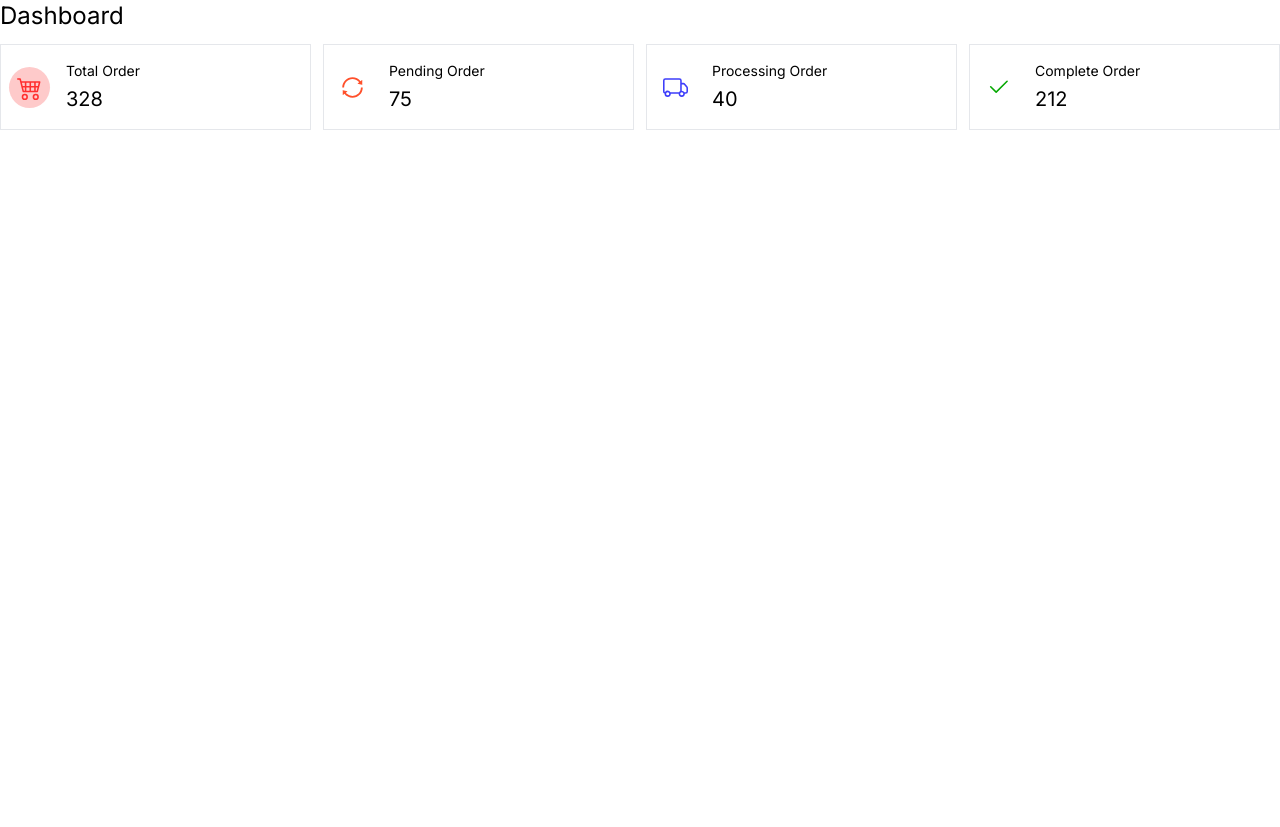
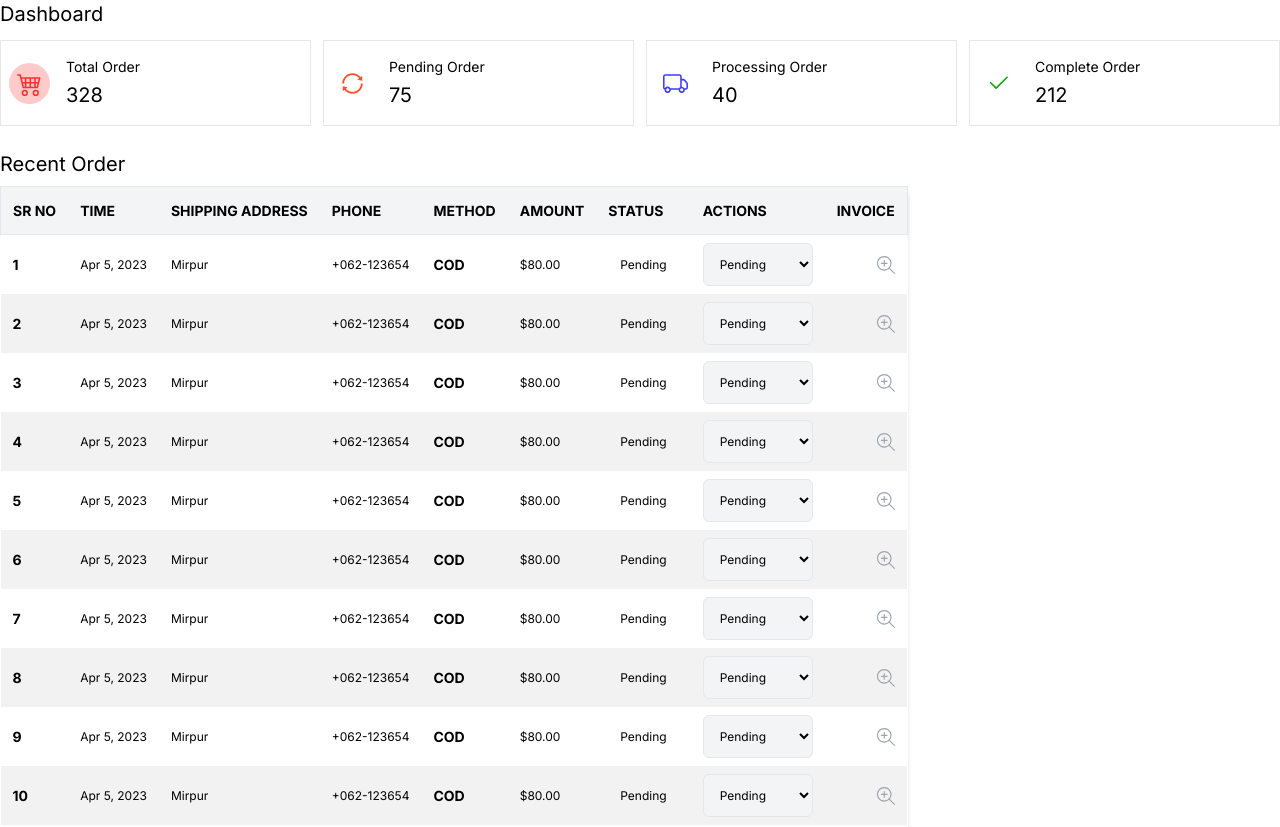
Before and after one commit to arafatyamin/kacha-bazar, a Next.js app: page /user/dashboard in a window 1280 px wide. Shown: the top 827 px of the page. Before the commit the page ends 800 px from the top, so only its background shows below. Built offline with nearby package versions, Linux system fonts and the light colour scheme.

Commit message:
complete user dashboard

```diff
--- a/Components/AdminComponents/OrderDisplay.js
+++ b/Components/AdminComponents/OrderDisplay.js
@@ -1,6 +1,5 @@
 const OrderDisplay = ({ data }) => {
   const { icon, title, result, bg } = data;
-  console.log(bg);
   return (
     <div className="flex gap-2 items-center border rounded-sm p-2">
       <div
--- a/Components/AdminComponents/UserSideNav.js
+++ b/Components/AdminComponents/UserSideNav.js
@@ -40,7 +40,7 @@ const UserSideNav = ({ setNavbarValue }) => {
   return (
     <div className="flex flex-col gap-3">
       {userSideNavItems?.map((userSideNavItem) => {
-        const { _id, title, icon, link } = userSideNavItem;
+        const { _id, title, icon } = userSideNavItem;
         return (
           <p
             key={_id}
--- a/pages/user/dashboard/index.js
+++ b/pages/user/dashboard/index.js
@@ -1,14 +1,19 @@
 import OrderDisplay from "@/Components/AdminComponents/OrderDisplay";
+import OrdersTable from "@/Components/AdminComponents/OrdersTable";
 import { orderItems } from "@/data/data";
 
 const UserDashboard = () => {
   return (
     <div>
-      <h2 className="mb-3 text-2xl">Dashboard</h2>
+      <h3 className="mb-3 font-medium">Dashboard</h3>
       <div className="grid grid-cols-4 gap-3">
         {orderItems.map((orderItem) => (
           <OrderDisplay data={orderItem} key={orderItem._id} />
         ))}
+      </div>
+      <div className="mt-6">
+        <h3 className="mb-2 font-medium">Recent Order</h3>
+        <OrdersTable />
       </div>
     </div>
   );
--- a/pages/user/index.js
+++ b/pages/user/index.js
@@ -6,6 +6,7 @@ import UserDashboard from "./dashboard";
 import OrderPage from "./order";
 import UpdateProfile from "./update-profile";
 import ChangePassword from "./change-password";
+import AppStoreBanner from "@/Components/CommonComponents/AppStoreBanner/AppStoreBanner";
 
 const user = () => {
   const [navbarValue, setNavbarValue] = useState("dashboard");
@@ -29,6 +30,7 @@ const user = () => {
             </div>
           </div>
         </div>
+        <AppStoreBanner />
       </main>
     </>
   );
```
